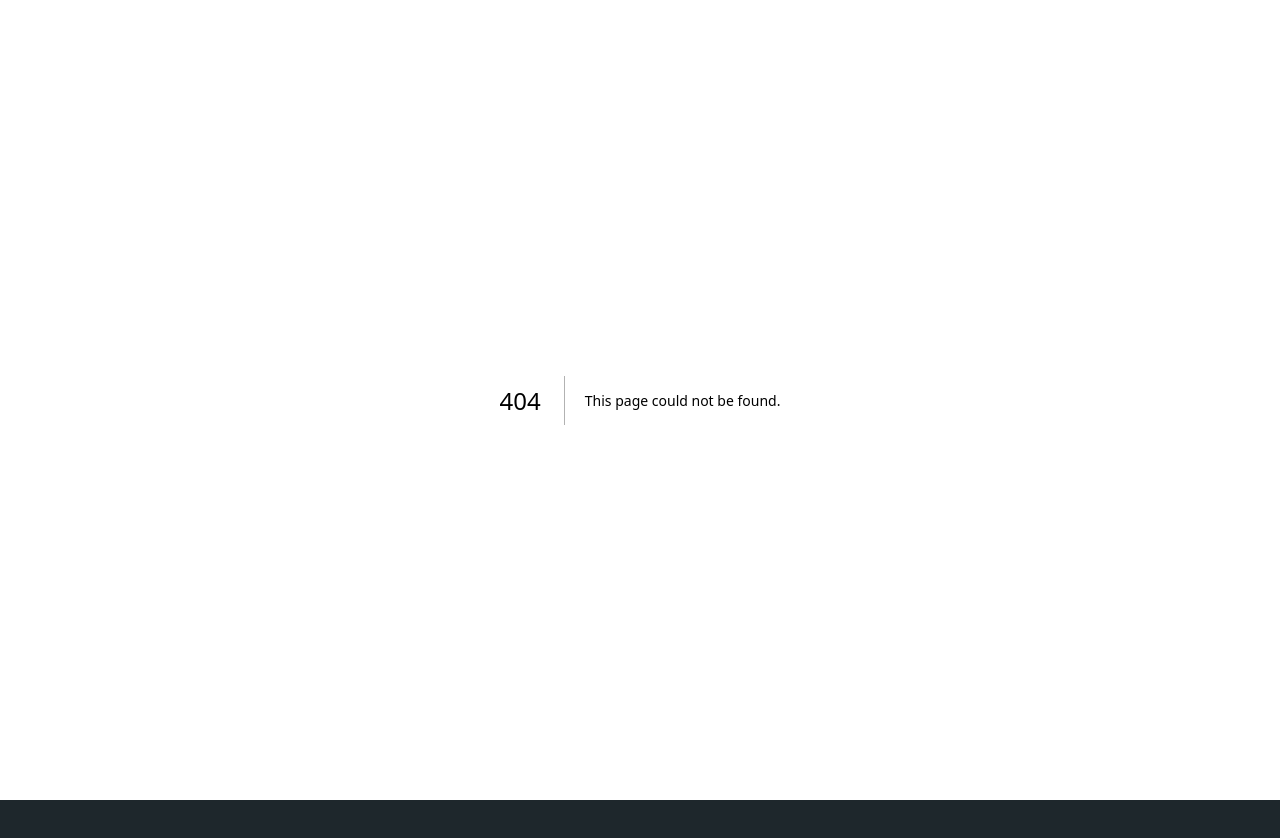
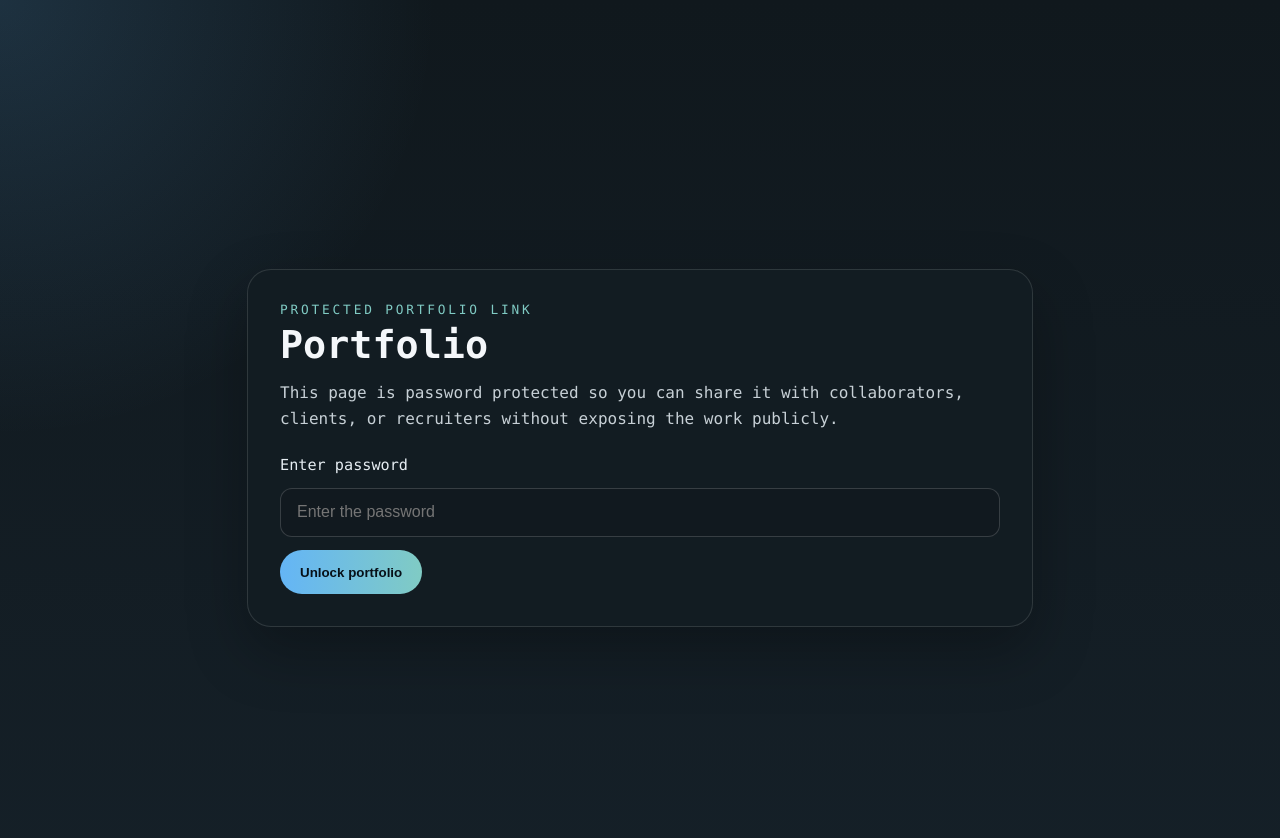
Before and after one commit to sayheyrickjames/imrickjames.com, a Next.js app: page /portfolio in a window 1280 px wide. Before the commit this address had no page. Shown: the top 838 px of the page. Before the commit the page ends 800 px from the top, so only its background shows below. Built offline with nearby package versions, Linux system fonts and the light colour scheme.

Commit message:
feat: add protected portfolio route

```diff
--- /dev/null
+++ b/pages/portfolio.tsx
@@ -0,0 +1,156 @@
+import Head from 'next/head';
+import { FormEvent, useMemo, useState } from 'react';
+
+const slideUrl = 'https://www.figma.com/slides/2RlQmR3W44aEPnpe8O0EEa';
+const defaultPassword = 'Enzo+Emilia';
+
+export default function PortfolioPage() {
+  const expectedPassword = useMemo(() => {
+    return process.env.NEXT_PUBLIC_PORTFOLIO_PASSWORD || defaultPassword;
+  }, []);
+
+  const [password, setPassword] = useState('');
+  const [isUnlocked, setIsUnlocked] = useState(false);
+  const [error, setError] = useState('');
+
+  const handleSubmit = (event: FormEvent<HTMLFormElement>) => {
+    event.preventDefault();
+
+    if (password.trim() === expectedPassword.trim()) {
+      setIsUnlocked(true);
+      setError('');
+      return;
+    }
+
+    setIsUnlocked(false);
+    setError('That password did not match. Please try again.');
+  };
+
+  return (
+    <>
+      <Head>
+        <title>Portfolio | Rick James</title>
+        <meta
+          name="description"
+          content="Password-protected portfolio access for Rick James's work."
+        />
+      </Head>
+
+      <main
+        style={{
+          minHeight: '100vh',
+          display: 'flex',
+          alignItems: 'center',
+          justifyContent: 'center',
+          padding: '3rem 1.25rem',
+          background:
+            'radial-gradient(circle at top left, rgba(100, 181, 246, 0.16), transparent 28%), linear-gradient(180deg, #10181d 0%, #152028 100%)',
+          color: '#f4f7fa',
+        }}
+      >
+        <section
+          style={{
+            width: '100%',
+            maxWidth: '720px',
+            border: '1px solid rgba(255,255,255,0.12)',
+            borderRadius: '24px',
+            padding: '2rem',
+            background: 'rgba(19, 29, 35, 0.94)',
+            boxShadow: '0 24px 60px rgba(0,0,0,0.28)',
+          }}
+        >
+          <p style={{ margin: 0, color: '#80cbc4', letterSpacing: '0.22em', textTransform: 'uppercase', fontSize: '0.8rem' }}>
+            Protected portfolio link
+          </p>
+          <h1 style={{ margin: '0.4rem 0 0.75rem', fontSize: 'clamp(1.8rem, 3vw, 2.4rem)', lineHeight: 1.15 }}>
+            Portfolio
+          </h1>
+          <p style={{ margin: '0 0 1.5rem', color: '#c7d0d6', lineHeight: 1.65 }}>
+            This page is password protected so you can share it with collaborators, clients, or recruiters without exposing the work publicly.
+          </p>
+
+          {!isUnlocked ? (
+            <form onSubmit={handleSubmit} style={{ display: 'grid', gap: '0.85rem' }}>
+              <label htmlFor="portfolio-password" style={{ fontSize: '0.95rem', color: '#e6edf2' }}>
+                Enter password
+              </label>
+              <input
+                id="portfolio-password"
+                name="portfolio-password"
+                type="password"
+                value={password}
+                onChange={(event) => {
+                  setPassword(event.target.value);
+                  if (error) {
+                    setError('');
+                  }
+                }}
+                placeholder="Enter the password"
+                style={{
+                  border: '1px solid rgba(255,255,255,0.16)',
+                  borderRadius: '12px',
+                  padding: '0.9rem 1rem',
+                  background: '#11191f',
+                  color: '#f5f7fa',
+                  fontSize: '1rem',
+                }}
+              />
+              {error ? <p style={{ margin: 0, color: '#f07178' }}>{error}</p> : null}
+              <button
+                type="submit"
+                style={{
+                  border: 'none',
+                  borderRadius: '999px',
+                  padding: '0.9rem 1.25rem',
+                  background: 'linear-gradient(90deg, #64b5f6 0%, #80cbc4 100%)',
+                  color: '#071018',
+                  fontWeight: 700,
+                  cursor: 'pointer',
+                  width: 'fit-content',
+                }}
+              >
+                Unlock portfolio
+              </button>
+            </form>
+          ) : (
+            <div style={{ display: 'grid', gap: '1rem' }}>
+              <div
+                style={{
+                  border: '1px solid rgba(128, 203, 196, 0.24)',
+                  borderRadius: '16px',
+                  padding: '1rem 1.1rem',
+                  background: 'rgba(128, 203, 196, 0.08)',
+                }}
+              >
+                <p style={{ margin: 0, color: '#80cbc4', fontWeight: 700 }}>Access granted</p>
+                <p style={{ margin: '0.35rem 0 0', color: '#dbe7ee', lineHeight: 1.6 }}>
+                  You can now open the protected portfolio deck below.
+                </p>
+              </div>
+
+              <a
+                href={slideUrl}
+                target="_blank"
+                rel="noreferrer"
+                style={{
+                  display: 'inline-flex',
+                  alignItems: 'center',
+                  justifyContent: 'center',
+                  borderRadius: '999px',
+                  padding: '0.95rem 1.2rem',
+                  background: '#64b5f6',
+                  color: '#071018',
+                  fontWeight: 700,
+                  textDecoration: 'none',
+                  width: 'fit-content',
+                }}
+              >
+                Open Figma Slides
+              </a>
+            </div>
+          )}
+        </section>
+      </main>
+    </>
+  );
+}
```
